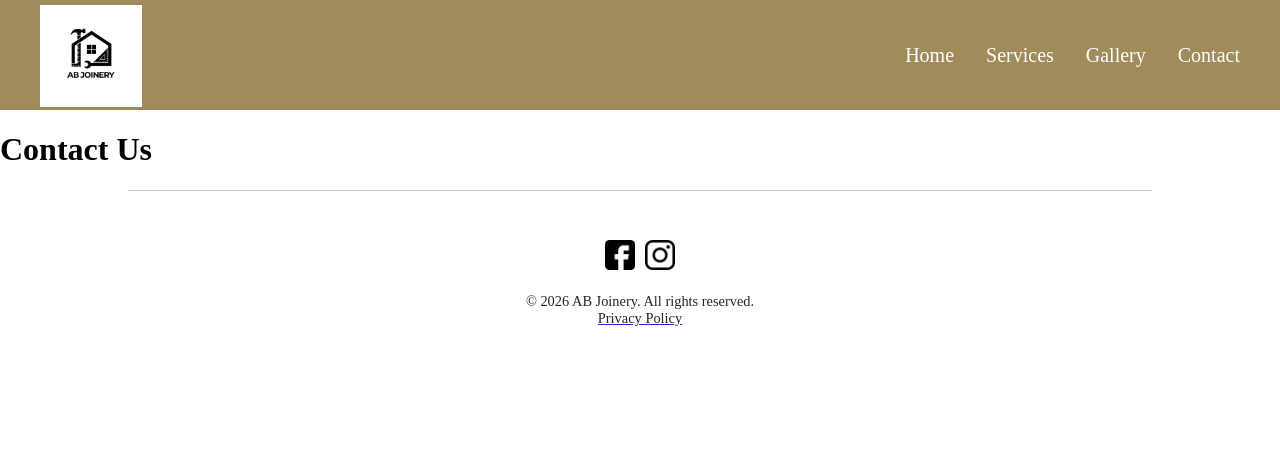
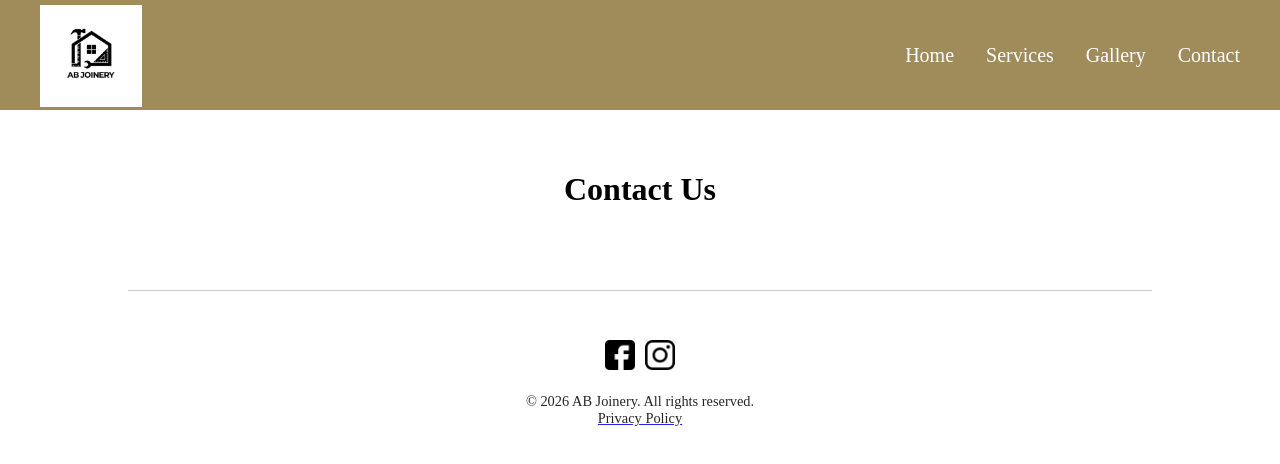
Before and after one commit to Gibson779/Multiscapes, a React (Vite) app: page /contact in a window 1280 px wide. Shown: the top 464 px of the page. Built offline with nearby package versions, Linux system fonts and the light colour scheme.

Commit message:
NewCommit

```diff
--- a/src/App.css
+++ b/src/App.css
@@ -713,3 +713,11 @@ ul li {
 
   }
 }
+
+
+.contact__container{
+  max-width: 800px;
+  margin: 0 auto;
+  padding: 40px 20px;
+  text-align: center;
+}
--- a/src/route/Contact.jsx
+++ b/src/route/Contact.jsx
@@ -1,6 +1,6 @@
 export default function Contact(){
     return(
-        <div>
+        <div className="contact__container">
             <h1>Contact Us</h1>
         </div>
     )
```
Also changed, not shown: 1 other file (tests, documents, lock files or other folders).
